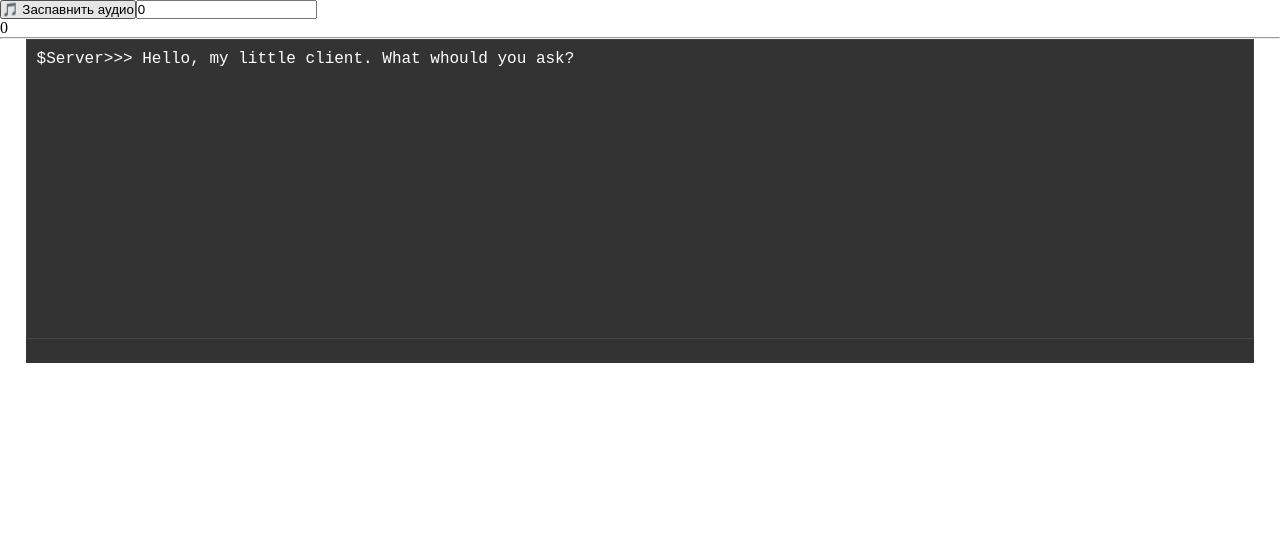
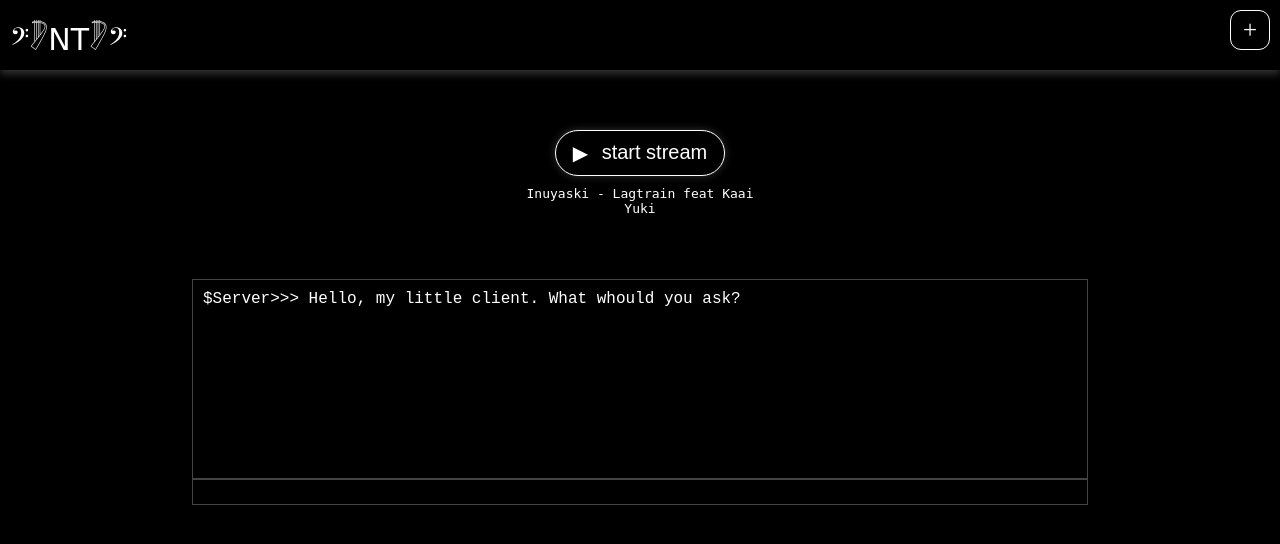
Before and after one commit to KartofellFirst/test, a Flask app: page / in a window 1280 px wide. Shown: the top 544 px of the page. Run offline with Flask 3, Linux system fonts and the light colour scheme.

Commit message:
Update index.html

```diff
--- a/templates/index.html
+++ b/templates/index.html
@@ -18,52 +18,143 @@
 
         #screen {
           font-family: 'Courier New', monospace;
-          background-color: #333;
+          background-color: #000;
           color: #fff;
           padding: 10px;
           white-space: pre-wrap;
           overflow-y: auto;
-          height: 300px;
+          height: 200px;
           border: 1px solid #444;
         }
 
         .screen-input {
-          border: none;
+          border: 1px solid #444;
           color: #fff;
-          background: #333;
+          background: #000;
           padding: 3px;
           font-size: 16px;
 		  border-radius: 0px;
         }
 
+        .screen-input:focus {
+            outline: #fff;
+        }
+
         .screen-wrapper {
             display: flex;
             flex-direction: column;
-            width: 96vw;
-            margin-left: 2vw;
+            width: 70vw;
             overflow: hidden;
+            min-width: 300px;
         }
 
         @keyframes blink {
           50% { opacity: 0; }
         }
     </style>
+    <style>
+        header {
+            width: 100vw;
+            background-color: #000000;
+            display: flex;
+            box-shadow: 0px 4px 8px 0px rgba(255, 255, 255, 0.2);
+            padding: 10px;
+            margin-bottom: 15px;
+            justify-content: space-between;
+        }
+
+        .logo {
+            font-size: 30px;
+            color: #fff;
+            text-shadow: #fff;
+            font-family: cursive;
+        }
+
+        .add {
+            border: 1px solid white;
+            text-decoration: none;
+            color: white;
+            width: 40px;
+            height: 40px;
+            font-size: 25px;
+            text-align: center;
+            display: flex;
+            justify-content: space-around;
+            padding-top: 5px;
+            border-radius: 11px;
+        }
+
+        body {
+            background-color: #000000;
+        }
+
+        #spawn {
+            border: 1px solid white;
+            background-color: #000000;
+            box-shadow: 0px 0px 8px 0px rgba(255, 255, 255, 0.2);
+            margin: 10px;
+            color: white;
+            font-size: 20px;
+            padding: 10px;
+            border-radius: 9999px;
+            display: flex;
+            justify-content: space-around;
+            width: 170px;
+            transition: color .6s ease;
+        }
+
+        main {
+            display: flex;
+            align-items: center;
+            flex-direction: column;
+            margin-top: 50px;
+            gap: 15px;
+        }
+
+        #spawn:focus {
+            color: #555;
+        }
+
+        .track-info {
+            color: white;
+            font-family: monospace;
+            max-width: 230px;
+            text-align: center;
+        }
+
+        .upper {
+            color: white;
+            background: none;
+        }
+    </style>
 </head>
 <body>
-    <div style="display: flex;"><button id="spawn">🎵 Заспавнить аудио</button><input id="songID" value="0"></div>
-    <div id="player"></div>
-    <span id="monitor"></span>
-    <br><hr>
-    <div class="screen-wrapper"><div id="screen"></div><input class="screen-input" onchange="Send(this.value);this.value=''"></div>
+    <header>
+        <span class="logo">𝄢𓏢NT𓏢𝄢</span>
+        <a href="/import" class="add">+</a>
+    </header>
 
-
-
+    <main>
+        <div style="display: flex;flex-direction: column;align-items: center;">
+            <div style="display: flex; flex-direction: column;"><input id="songID" value="0" style="display: none;"><button id="spawn"><span id="play-pause">▶</span><span>start stream</span></button></div>
+            <div class="track-info"><span class="author">Inuyaski</span> - <span class="title">Lagtrain feat Kaai Yuki</span></div>
+        </div>
+        <div id="player"></div>
+        <span id="monitor"></span>
+        <div class="screen-wrapper"><div id="screen"></div><input class="screen-input" onchange="Send(this.value);this.value=''"></div>
+    </main>
     <script>
         let ULM = "null";
         let BLM = "null";
+        let SID = 0;
+        let NSID = 0;
+        let PLAY = false;
 
         Show("Hello, my little client. What whould you ask?")
         document.getElementById("spawn").addEventListener("click", async () => {
+            const pp = document.getElementById("play-pause");
+            if (pp.textContent == "▶") {pp.textContent = "∥"; PLAY = true;}
+            else {pp.textContent = "▶"; PLAY = false;}
             Show("Downloading your file...")
             const res = await fetch("/play", {
                 method: "POST",
@@ -136,7 +227,7 @@
                 headers: {
                     'Content-Type': 'application/json'
                 },
-                body: JSON.stringify({ message: message, ulm: ULM, blm: BLM })
+                body: JSON.stringify({ message: message, ulm: ULM, blm: BLM, sid: SID, nsid: NSID, play: PLAY })
             });
 
             if (response.ok) {
```
